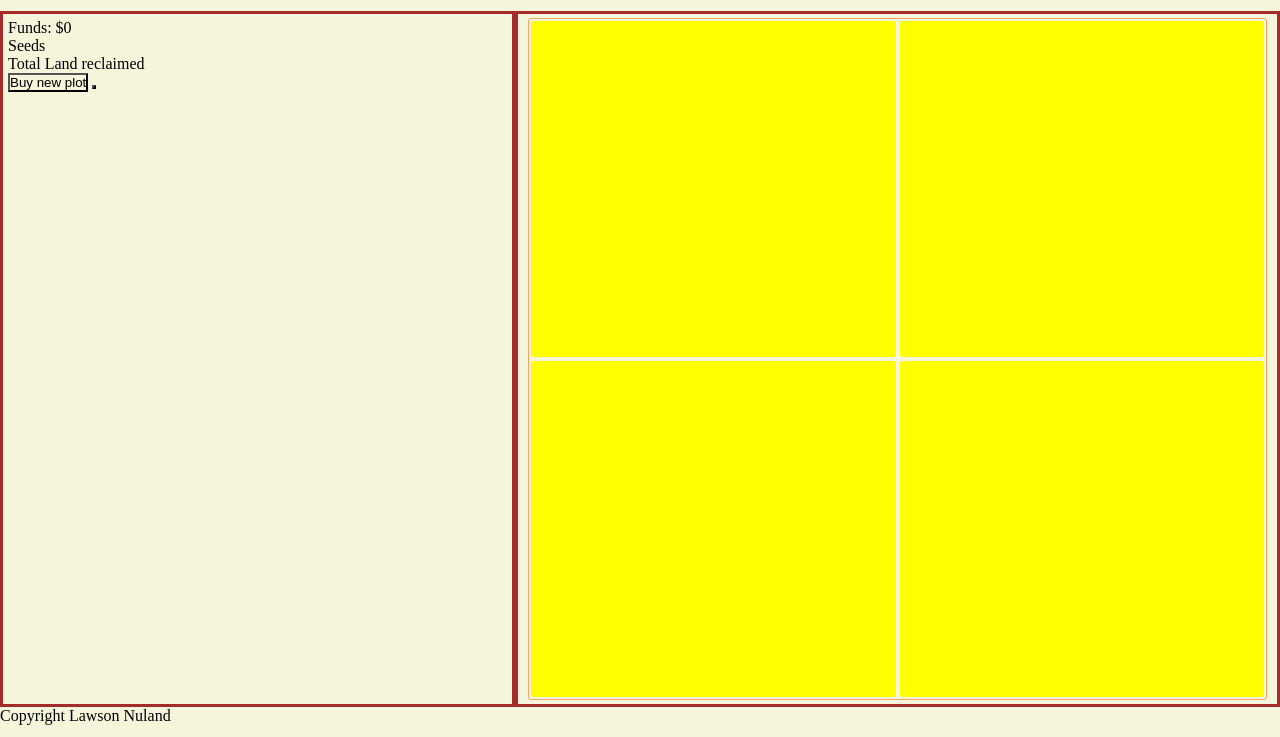
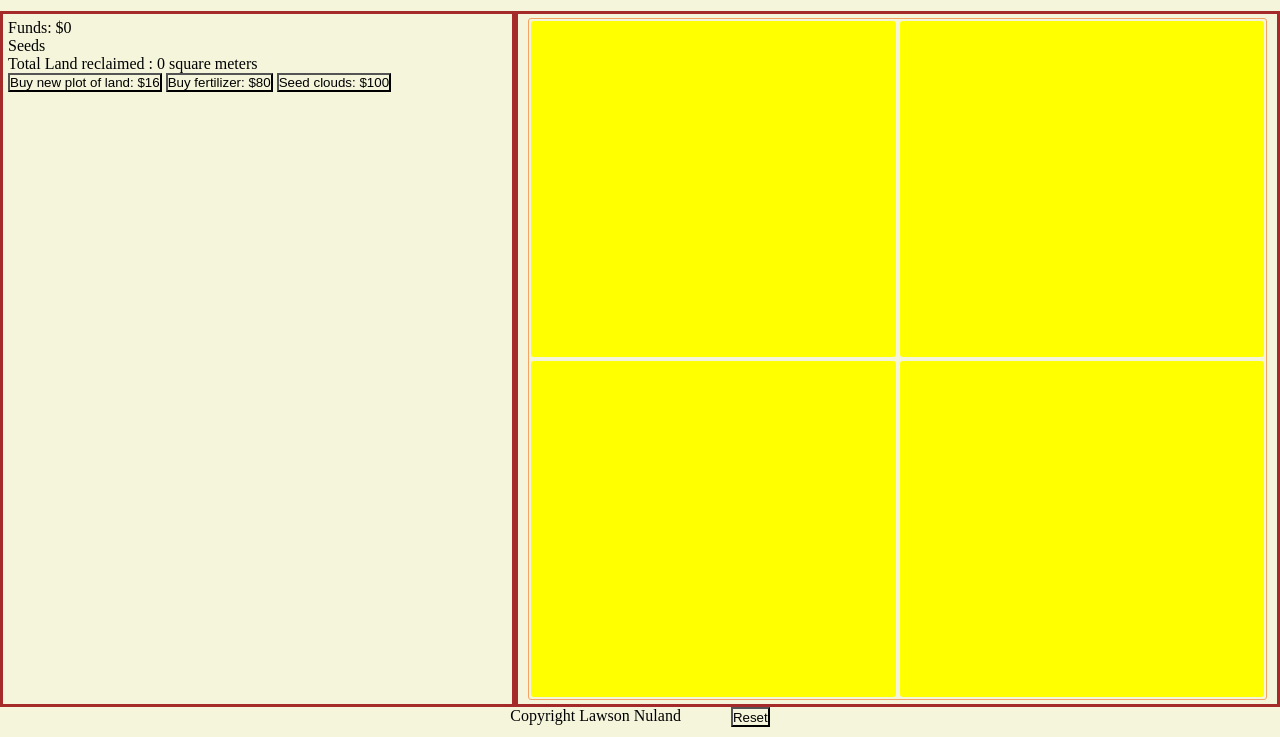
Before and after one commit to lawsonnuland/desert-farmer, a plain HTML site: page index.html in a window 1280 px wide. Shown: the part 63-800 px from the top of the page. Drawn offline with Linux system fonts and the light colour scheme.

Commit message:
Completed MVP, added saving data

```diff
--- a/index.html
+++ b/index.html
@@ -22,14 +22,18 @@
             </div>
             <div>
                 <button class="newplot">Buy new plot</button>
-                <button class=""></button>
+                <button class="startupgrade"></button>
+                <button class="speed"></button>
             </div>
         </div>
         <div class="boardcontainer">
             <div class="board"></div>
         </div>
     </div>
-    <footer><p>Copyright Lawson Nuland</p></footer>
+    <footer class="footer">
+        <p>Copyright Lawson Nuland</p>
+        <button class="reset">Reset</button>
+    </footer>
     <script src="index.js"></script>
 </body>
 </html>
--- a/index.js
+++ b/index.js
@@ -1,20 +1,24 @@
 const board = document.querySelector('.board');
-let plotArray;
-let funds = 0;
-let fertileTotal = 0;
+let gameData = {
+    plotArray: [],
+    funds: 0,
+    fertileTotal: 0,
+    startingFertility: 0,
+    level: 1,
+    fertileSpeed: 1
+}
 
 //factory function for generating plot objects
 const plot = (id) => {
     let fertile = false;
     let hasZai = false;
-    let color = [255, 255, 0];
+    let color = [(255 - gameData.startingFertility), 255, 0];
     this.id = id;
-
     return {fertile, hasZai, color, id}
 }
 
 function generateBoard(tiles) {
-    plotArray = [];
+    gameData.plotArray = [];
     while(board.firstChild) {
         board.removeChild(board.firstChild);
     }
@@ -23,11 +27,12 @@ function generateBoard(tiles) {
 
     for(let i=0; i<tiles; i++) {
         let newPlot = plot(i);
-        plotArray.push(newPlot);
+        gameData.plotArray.push(newPlot);
         let div = document.createElement('div');
         div.setAttribute('data-index', i);
         div.classList.add('tile');
         div.classList.add('dry');
+        div.style.background = `rgb(${255-gameData.startingFertility}, 255, 0)`;
         board.appendChild(div);
     }
 
@@ -36,7 +41,7 @@ function generateBoard(tiles) {
         tile.addEventListener('click', () => {
             if (tile.classList.contains('dry') && !tile.firstChild) {
                 tile.classList.add('haszai');
-                plotArray[tile.getAttribute('data-index')].hasZai = true;
+                gameData.plotArray[tile.getAttribute('data-index')].hasZai = true;
                 let zai = document.createElement('div');
                 zai.classList.add('zai');
                 tile.appendChild(zai);
@@ -44,40 +49,89 @@ function generateBoard(tiles) {
         })
     });
 
-    console.log(plotArray);
-    return plotArray;
+    console.log(gameData.plotArray);
+    return gameData.plotArray;
 }
 
 function progressTile() {
     const zaiTiles = document.querySelectorAll('.haszai');
     const fertileDisplay = document.querySelector('.fertile');
     zaiTiles.forEach(tile => {
-        if (plotArray[tile.getAttribute('data-index')].color[0] >= 0) {
-            plotArray[tile.getAttribute('data-index')].color[0] = plotArray[tile.getAttribute('data-index')].color[0] - 10;
-            tile.style.background = `rgb(${plotArray[tile.getAttribute('data-index')].color[0]},${plotArray[tile.getAttribute('data-index')].color[1]},${plotArray[tile.getAttribute('data-index')].color[2]})`
+        if (gameData.plotArray[tile.getAttribute('data-index')].color[0] >= 0) {
+            gameData.plotArray[tile.getAttribute('data-index')].color[0] = gameData.plotArray[tile.getAttribute('data-index')].color[0] - gameData.fertileSpeed;
+            tile.style.background = `rgb(${gameData.plotArray[tile.getAttribute('data-index')].color[0]},${gameData.plotArray[tile.getAttribute('data-index')].color[1]},${gameData.plotArray[tile.getAttribute('data-index')].color[2]})`;
         } else {
             tile.removeChild(tile.firstChild);
             tile.classList.remove('haszai');
             tile.classList.remove('dry');
-            fertileTotal++;
-            fertileDisplay.textContent= `: ${fertileTotal} square meters`;
+            gameData.fertileTotal++;
+            fertileDisplay.textContent= `: ${gameData.fertileTotal} square meters`;
+            tile.innerHTML = `<img class="sprout" src="img/sprout-svgrepo-com.svg" alt="Sprouted!">`;
         }
     })
 }
 
 function increment() {
     const fundsDisplay = document.querySelector('.funds');
-    funds += fertileTotal;
-    fundsDisplay.textContent= `: $${funds}`;
+    gameData.funds += gameData.fertileTotal/100;
+    fundsDisplay.textContent= `: $${Math.floor(gameData.funds)}`;
 }
 
+function buttonManager() {
+    const newPlot = document.querySelector('.newplot');
+    const startingUpgrade = document.querySelector('.startupgrade');
+    const speed = document.querySelector('.speed');
+    newPlot.textContent = `Buy new plot of land: $${Math.pow(gameData.level*4,2)}`;
+    startingUpgrade.textContent = `Buy fertilizer: $${(gameData.fertileTotal+20)*4}`;
+    speed.textContent = `Seed clouds: $${Math.pow(gameData.fertileSpeed,2)*100}`;
+
+    return {newPlot, startingUpgrade, speed}
+}
+
+
+
 window.addEventListener('load', () => {
-    generateBoard(4);
+    let savegame = JSON.parse(localStorage.getItem("desertSave"));
+
+    if (savegame !== null) {
+        gameData = savegame;
+    }
+    const resetButton = document.querySelector('.reset');
+    resetButton.addEventListener('click', ()=> {
+        gameData = {
+            plotArray: [],
+            funds: 0,
+            fertileTotal: 0,
+            startingFertility: 0,
+            level: 1,
+            fertileSpeed: 1
+        }
+        generateBoard(Math.pow(gameData.level + 1, 2));
+    })
+
+    const newPlot = document.querySelector('.newplot');
+    const startingUpgrade = document.querySelector('.startupgrade');
+    const speed = document.querySelector('.speed');
+    const fertileDisplay = document.querySelector('.fertile');
+    newPlot.addEventListener('click', () => {
+        if(gameData.funds >= Math.pow(gameData.level*4,2)) {
+            gameData.level++;
+            generateBoard(Math.pow(gameData.level + 1, 2));
+            gameData.funds -= Math.pow(gameData.level + 1, 2);
+        }
+    })
+
+    buttonManager();
+    fertileDisplay.textContent= `: ${gameData.fertileTotal} square meters`;
+    generateBoard(Math.pow(gameData.level + 1, 2));
 })
 
 let gameUpdate = window.setInterval(function() {
     progressTile();
-    //console.log(plotArray);
     increment();
-}, 1000)
-//TODO  funds
+    buttonManager();
+}, 100)
+
+let saveGameLoop = window.setInterval(function() {
+  localStorage.setItem("desertSave", JSON.stringify(gameData));
+}, 15000)
--- a/styles.css
+++ b/styles.css
@@ -61,6 +61,18 @@
     height: 50%;
 }
 
+.sprout {
+    width: 60%;
+    background: none;
+    height: 60%;
+}
+
 .footer {
-    height: 5vh;
+    display: flex;
+    justify-content: center;
+    gap: 50px;
 }
+
+.footer > button {
+    height: 1.5em;
+}
```
Also changed, not shown: img/sprout-svgrepo-com.svg (added).
